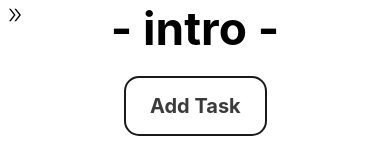
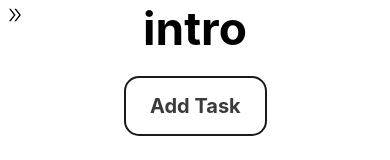
Before and after one commit to InbarDanieli/tasks-manager, a React (Create React App) app: page /intro in a window 390 px wide. Shown: the top 160 px of the page. Built offline with nearby package versions, Linux system fonts and the light colour scheme.

Commit message:
fix: task page title

```diff
--- a/src/App.css
+++ b/src/App.css
@@ -13,4 +13,23 @@ body {
   font-size: 46px;
   padding: 0;
   margin: 0;
+  white-space: pre-line;
+  word-wrap: break-word;
 }
+
+
+@media screen and (min-width: 600px) {
+  .TaskPageTitle::after {
+    content: " -";
+  }
+
+  .TaskPageTitle::before {
+    content: "- ";
+  }
+}
+
+@media screen and (max-width: 600px) {
+  .TaskPageTitle {
+    padding: 0 6px 0;
+  }
+}
--- a/src/components/Error page/ErrorPage.js
+++ b/src/components/Error page/ErrorPage.js
@@ -3,7 +3,7 @@ import "./ErrorPage.css"
 import { GetPageName, GetTaskLists } from '../../services/TaskService';
 import { useParams, useNavigate } from "react-router-dom"
 import { UserProvider } from '../../App';
-import {AiOutlineEnter} from "react-icons/ai"
+import { AiOutlineEnter } from "react-icons/ai"
 
 
 function ErrorPage() {
@@ -39,6 +39,7 @@ function ErrorPage() {
             <p className='ErrorText'>we can see you dont have any page in your website</p>
             write
             <input
+              maxLength={18}
               value={input}
               onKeyDown={(e) => AddNewPage(e)}
               onChange={(e) => setInput(e.target.value)}
@@ -46,7 +47,7 @@ function ErrorPage() {
               className='ErrorInput' />
             to add new page
             <br />
-            <div className='EnterrTextContainer'>(click on the "Enter" <button className='EnterKeyButton'><AiOutlineEnter className='EnterIcon'/></button> key to add your page)</div>
+            <div className='EnterrTextContainer'>(click on the "Enter" <button className='EnterKeyButton'><AiOutlineEnter className='EnterIcon' /></button> key to add your page)</div>
           </>
           :
           <>
--- a/src/components/list-of-pages/ListOfPages.js
+++ b/src/components/list-of-pages/ListOfPages.js
@@ -14,11 +14,11 @@ function ListOfPages(props) {
   const [input, setInput] = useState("")
   const [open, setOpen] = useState(false)
   const [fullLinks, setFullLinks] = useState(Object.keys(GetTaskLists()))
-console.log(typeof data);
+  console.log(typeof data);
 
-useEffect(()=>{
-  !!data && AddNewPage(data)
-}, [data])
+  useEffect(() => {
+    !!data && AddNewPage(data)
+  }, [data])
 
   function keyHandler(e) {
     if (e.key === "Enter") {
@@ -67,6 +67,7 @@ useEffect(()=>{
       <SideBar onclick={change} open={open}>
         <div className='InputContainer'>
           <input
+            maxLength={18}
             onKeyPress={keyHandler}
             onChange={(e) => setInput(e.target.value)}
             placeholder='add page'
--- a/src/components/tasks-page/TasksPage.js
+++ b/src/components/tasks-page/TasksPage.js
@@ -69,7 +69,7 @@ function TasksPage() {
     <div className="App">
       {!!taskarr ?
         <>
-          <h1 className='TaskPageTitle'>- {listname} -</h1>
+          <h1 className='TaskPageTitle'>{listname}</h1>
           <div>
             <ButtonPopup
               onExit={() => { setEditItem("") }}
```
Lines whose indentation alone changed are shown as unchanged.
